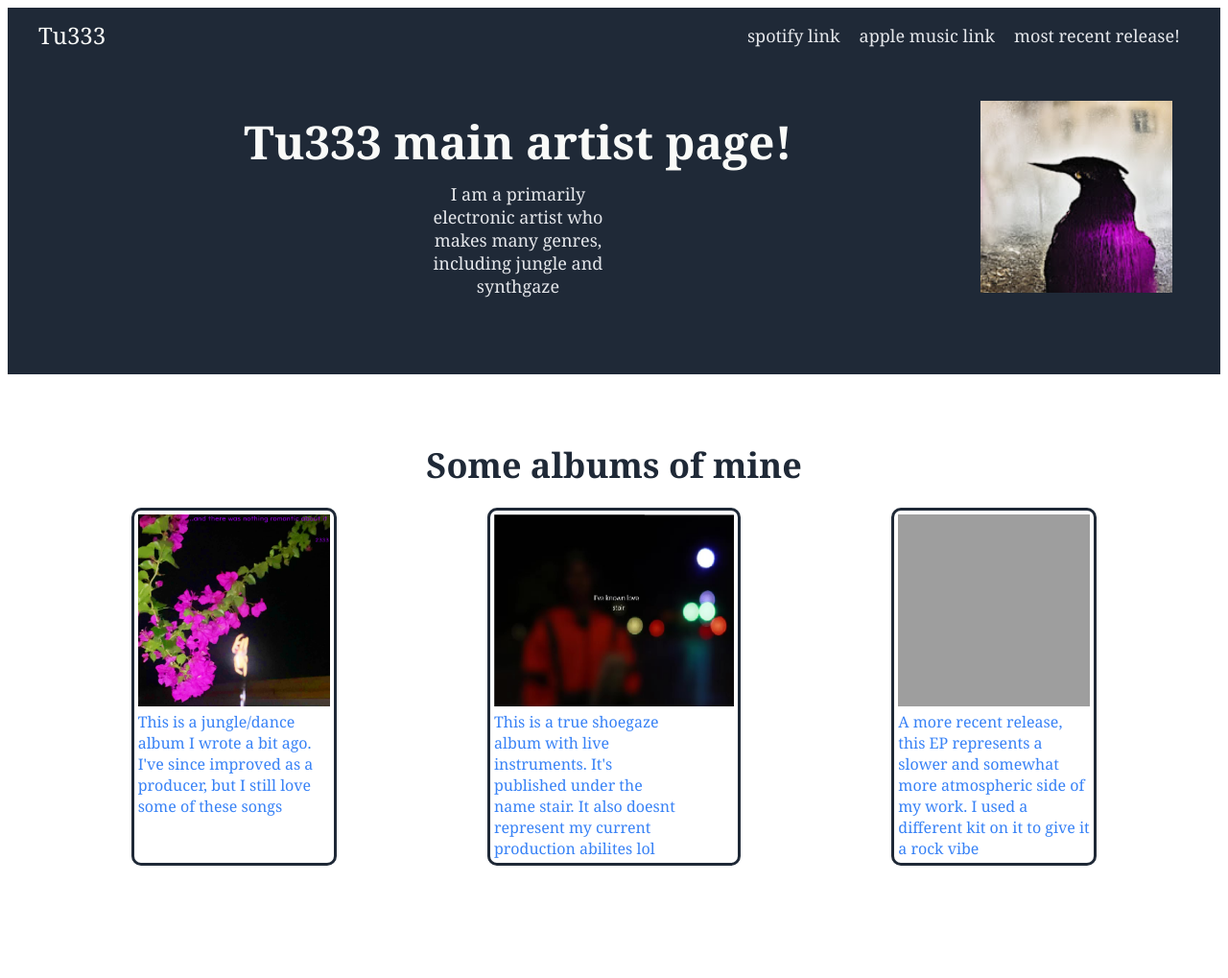
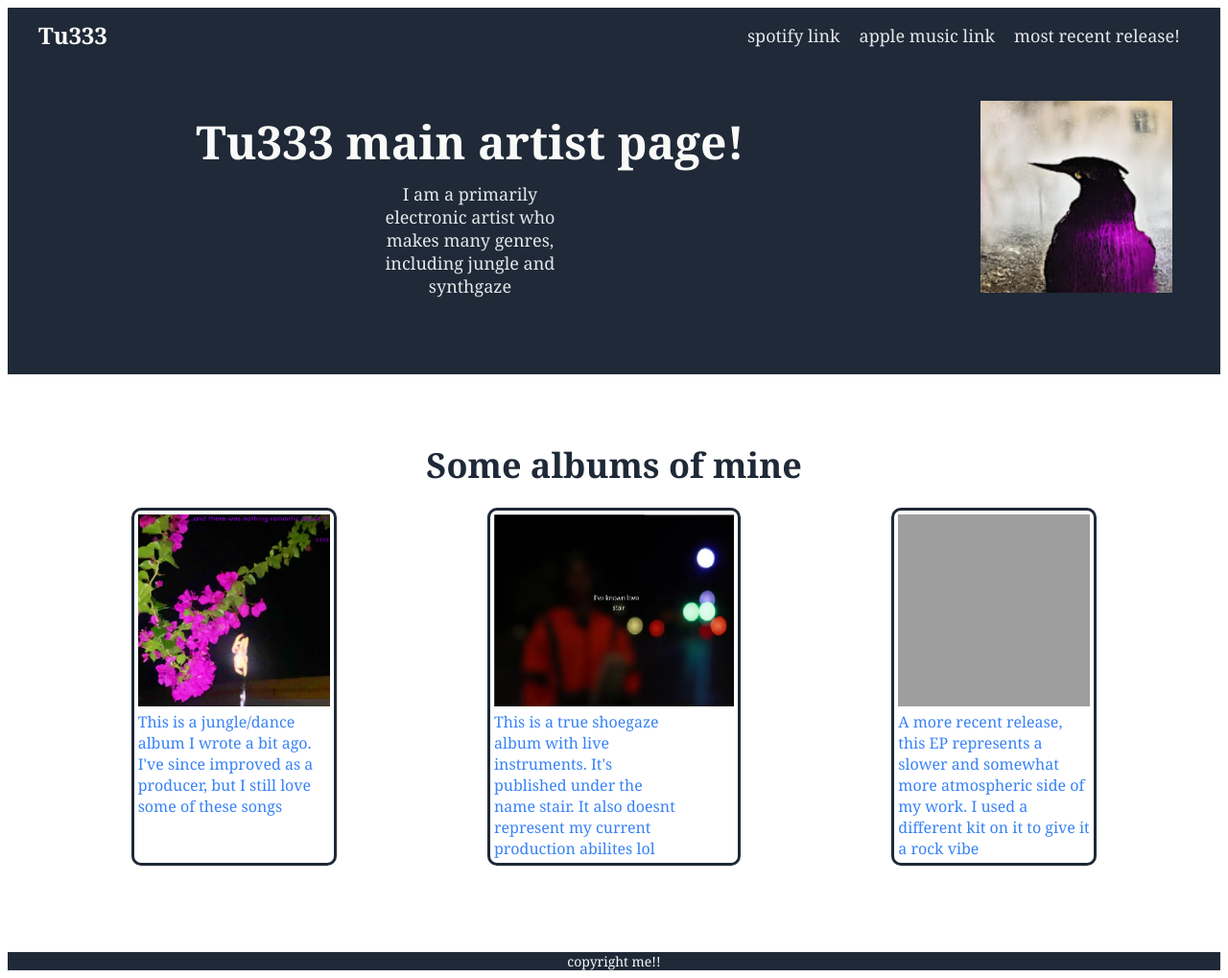
Before and after one commit to jackp1377/landingpage1, a plain HTML site: page index.html in a window 1280 px wide. Shown: the whole page at 96% size. Before the commit the page ends 992 px from the top, so only its background shows below. Drawn offline with Linux system fonts and the light colour scheme; grey boxes are pictures that could not be loaded.

Commit message:
add copyright and finish!

```diff
--- a/index.html
+++ b/index.html
@@ -55,5 +55,8 @@
                 </div>
             </div>
         </div>
+        <div class="footer_gen">
+            <div class="footer_text">copyright me!!</div>
+        </div>
     </body>
 </html>
--- a/style.css
+++ b/style.css
@@ -37,6 +37,7 @@ a {
 .header_logo {
     font-size: 24px;
     color: #F9FAF8;
+    font-weight: bold;
 }
 
 .hero_gen {
@@ -57,6 +58,7 @@ a {
     align-self: center;
     justify-content: center;
     flex-grow: 1;
+    padding-right: 100px;
 }
 
 
@@ -125,3 +127,10 @@ img {
     border-radius: 10px;
 
 }
+
+.footer_gen {
+    background-color: #1F2937;
+    color: #F9FAF8;
+    text-align: center;
+    font-size: 14px;
+}
```
